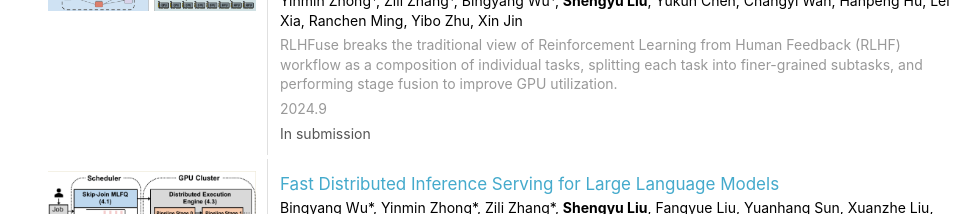
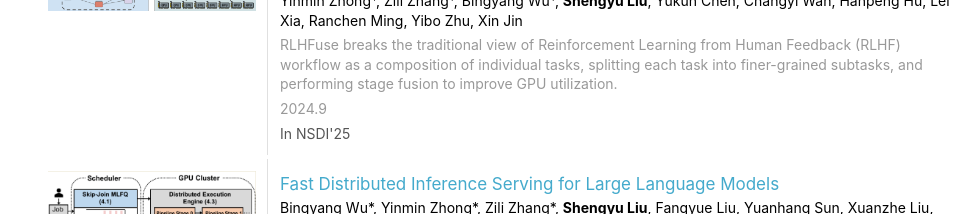
Before and after one commit to interestingLSY/interestingLSY.github.io, a Vue app: page / in a window 1280 px wide. Shown: the part 1260-1474 px from the top of the page, without its empty margins (140-1120 px from the left). Built offline with nearby package versions, Linux system fonts and the light colour scheme.

Commit message:
Update status of RLHFuse

```diff
--- a/src/data/publications.ts
+++ b/src/data/publications.ts
@@ -42,7 +42,7 @@ const publications: Publication[] = [
 		time: "2024.9",
 		img_path: "/publications/RLHFuse.png",
 		description: "RLHFuse breaks the traditional view of Reinforcement Learning from Human Feedback (RLHF) workflow as a composition of individual tasks, splitting each task into finer-grained subtasks, and performing stage fusion to improve GPU utilization.",
-		submit_status: "In submission",
+		submit_status: "In NSDI'25",
 		link: "https://arxiv.org/abs/2409.13221"
 	},
 	{
```
Also changed, not shown: 1 other file (tests, documents, lock files or other folders).
